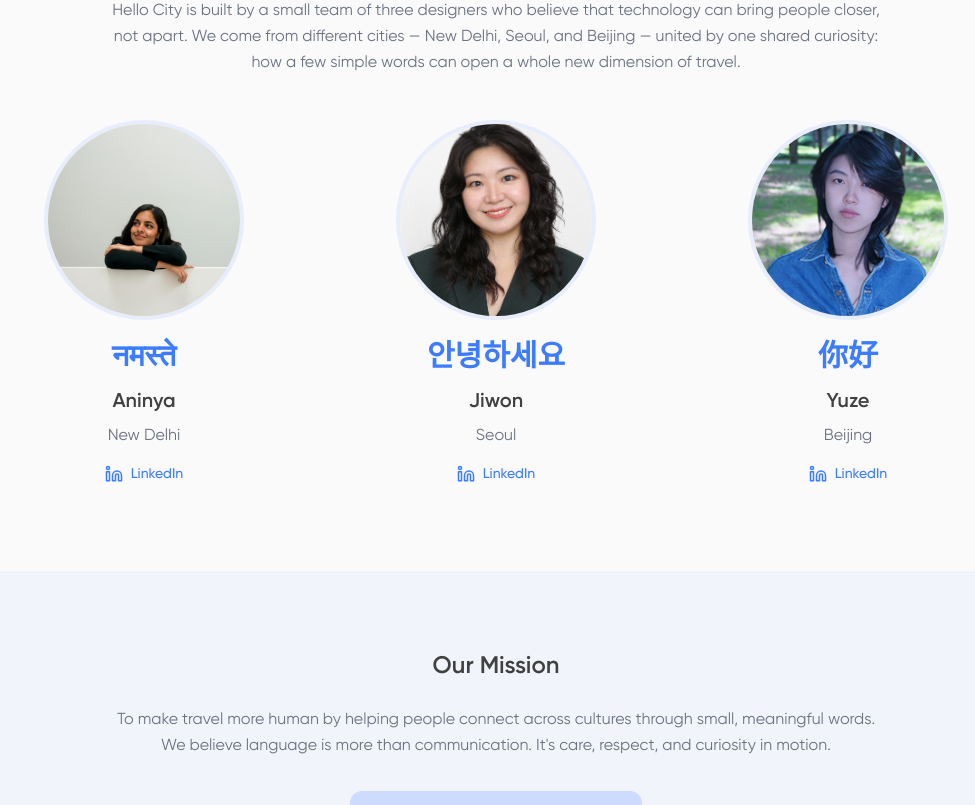
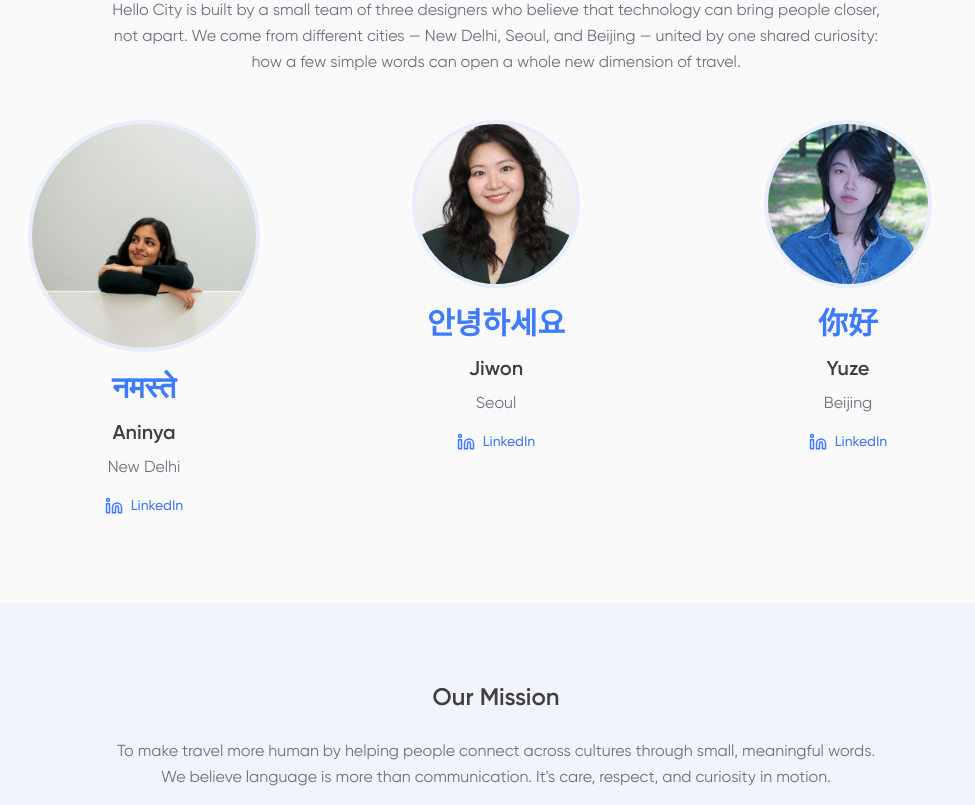
Before and after one commit to sid-mit/hello-city, a React (Vite) app: page /about in a window 1280 px wide. Shown: the part 1740-2545 px from the top of the page, without its empty margins (144-1119 px from the left). Built offline with nearby package versions, Linux system fonts and the light colour scheme; the HTML template or start-up script is replaced by a standard one.

Commit message:
Refactor About page team section

```diff
--- a/src/pages/About.tsx
+++ b/src/pages/About.tsx
@@ -229,7 +229,7 @@ const About = () => {
                   <img
                     src={member.image}
                     alt={`${member.name} - ${member.city}`}
-                    className="w-48 h-48 rounded-full object-cover mx-auto mb-6 ring-4 ring-primary/10 group-hover:ring-primary/30 transition-all"
+                    className={`${index === 0 ? 'w-56 h-56' : 'w-40 h-40'} rounded-full object-cover mx-auto mb-6 ring-4 ring-primary/10 group-hover:ring-primary/30 transition-all`}
                   />
                   <div className="text-3xl font-bold text-primary mb-3">{member.greeting}</div>
                   <h3 className="text-xl font-semibold text-foreground mb-2">{member.name}</h3>
```
